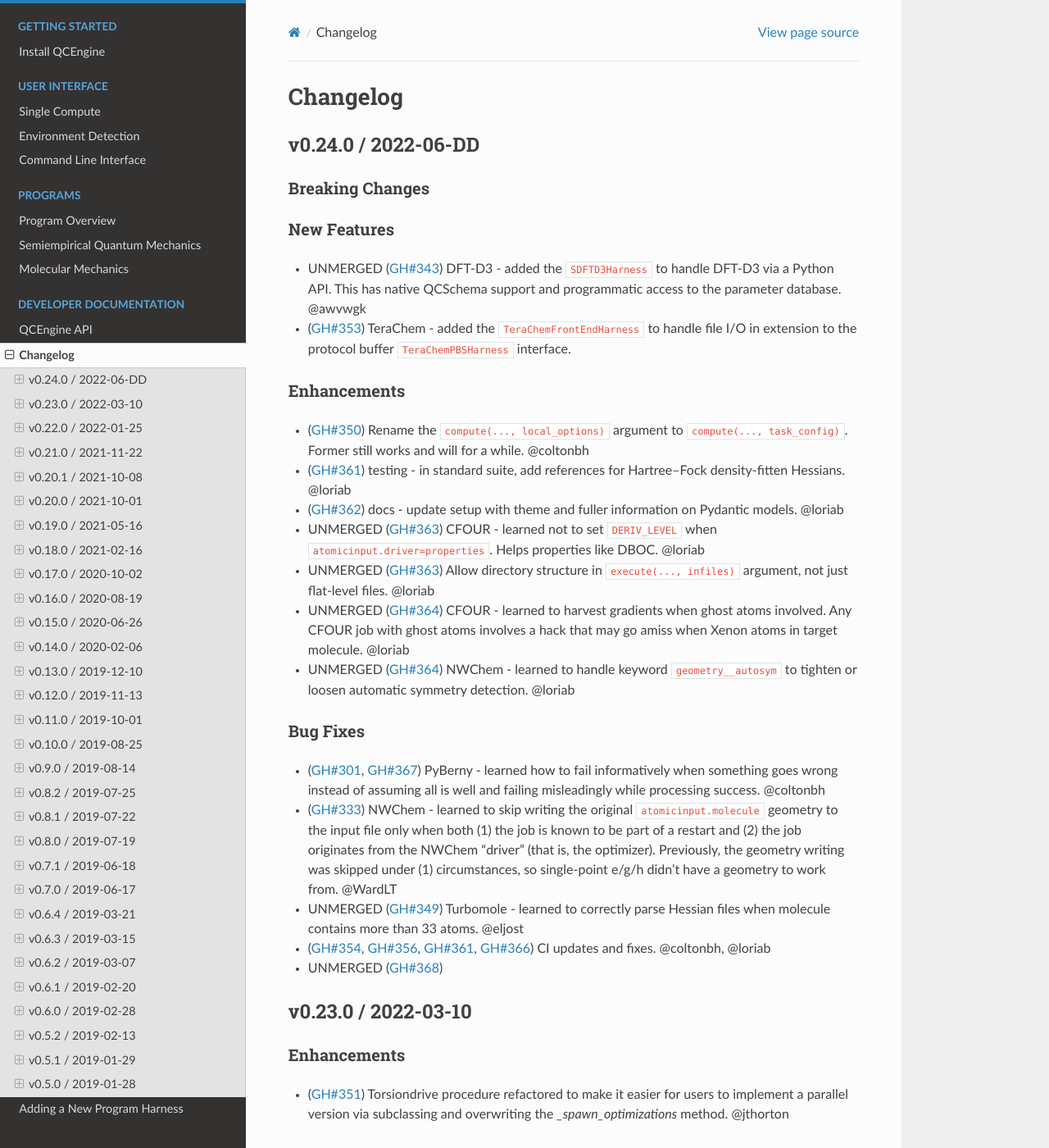
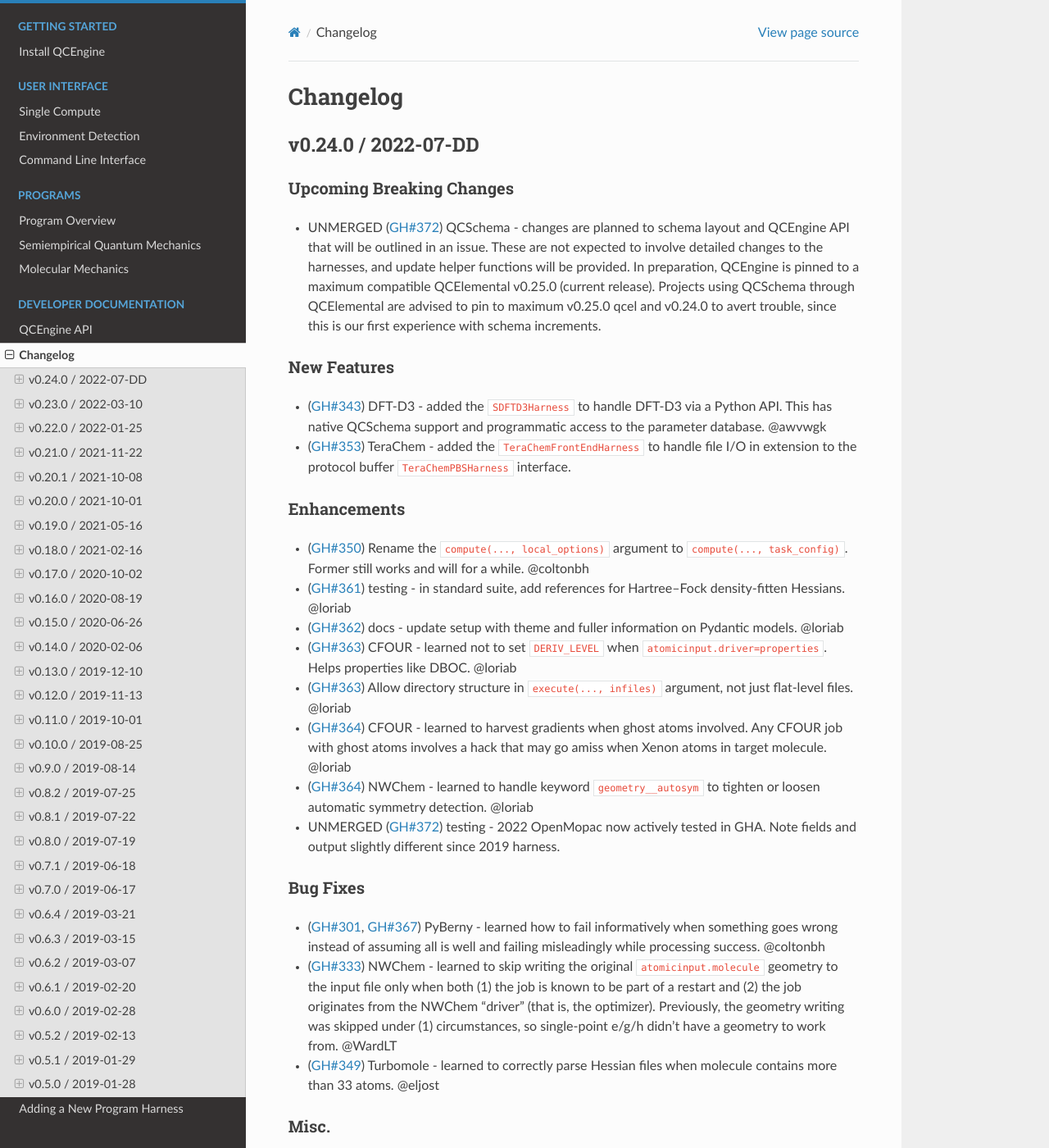
Before and after one commit to MolSSI/QCEngine, a Sphinx documentation site: the page built from docs/source/changelog.rst, in a window 1280 px wide and 1400 px high. Shown: the whole window at 82% size. Built offline with Sphinx 7.4.7 and the Read the Docs theme 2.0.0, drawn with Linux system fonts in a browser that asks for light colours; the version number could not be read and is left out; some of the changed text lies outside the part shown.

Commit message:
Update changelog.rst

```diff
--- a/docs/source/changelog.rst
+++ b/docs/source/changelog.rst
@@ -17,15 +17,16 @@
 .. +++++++++
 
 
-v0.24.0 / 2022-06-DD
+v0.24.0 / 2022-07-DD
 --------------------
 
-Breaking Changes
-++++++++++++++++
+Upcoming Breaking Changes
++++++++++++++++++++++++++
+- UNMERGED (:pr:`372`) QCSchema - changes are planned to schema layout and QCEngine API that will be outlined in an issue. These are not expected to involve detailed changes to the harnesses, and update helper functions will be provided. In preparation, QCEngine is pinned to a maximum compatible QCElemental v0.25.0 (current release). Projects using QCSchema through QCElemental are advised to pin to maximum v0.25.0 qcel and v0.24.0 to avert trouble, since this is our first experience with schema increments.
 
 New Features
 ++++++++++++
-- UNMERGED (:pr:`343`) DFT-D3 - added the ``SDFTD3Harness`` to handle DFT-D3 via a Python API. This has native QCSchema support and programmatic access to the parameter database. @awvwgk
+- (:pr:`343`) DFT-D3 - added the ``SDFTD3Harness`` to handle DFT-D3 via a Python API. This has native QCSchema support and programmatic access to the parameter database. @awvwgk
 - (:pr:`353`) TeraChem - added the ``TeraChemFrontEndHarness`` to handle file I/O in extension to the protocol buffer ``TeraChemPBSHarness`` interface.
 
 Enhancements
@@ -33,19 +34,22 @@
 - (:pr:`350`) Rename the ``compute(..., local_options)`` argument to ``compute(..., task_config)``. Former still works and will for a while. @coltonbh
 - (:pr:`361`) testing - in standard suite, add references for Hartree--Fock density-fitten Hessians. @loriab
 - (:pr:`362`) docs - update setup with theme and fuller information on Pydantic models. @loriab
-- UNMERGED (:pr:`363`) CFOUR - learned not to set ``DERIV_LEVEL`` when ``atomicinput.driver=properties``. Helps properties like DBOC. @loriab
-- UNMERGED (:pr:`363`) Allow directory structure in ``execute(..., infiles)`` argument, not just flat-level files. @loriab
-- UNMERGED (:pr:`364`) CFOUR - learned to harvest gradients when ghost atoms involved. Any CFOUR job with ghost atoms involves a hack that may go amiss when Xenon atoms in target molecule. @loriab
-- UNMERGED (:pr:`364`) NWChem - learned to handle keyword ``geometry__autosym`` to tighten or loosen automatic symmetry detection. @loriab
+- (:pr:`363`) CFOUR - learned not to set ``DERIV_LEVEL`` when ``atomicinput.driver=properties``. Helps properties like DBOC. @loriab
+- (:pr:`363`) Allow directory structure in ``execute(..., infiles)`` argument, not just flat-level files. @loriab
+- (:pr:`364`) CFOUR - learned to harvest gradients when ghost atoms involved. Any CFOUR job with ghost atoms involves a hack that may go amiss when Xenon atoms in target molecule. @loriab
+- (:pr:`364`) NWChem - learned to handle keyword ``geometry__autosym`` to tighten or loosen automatic symmetry detection. @loriab
+- UNMERGED (:pr:`372`) testing - 2022 OpenMopac now actively tested in GHA. Note fields and output slightly different since 2019 harness.
 
 Bug Fixes
 +++++++++
 - (:pr:`301`, :pr:`367`) PyBerny - learned how to fail informatively when something goes wrong instead of assuming all is well and failing misleadingly while processing success. @coltonbh
 - (:pr:`333`) NWChem - learned to skip writing the original ``atomicinput.molecule`` geometry to the input file only when both (1) the job is known to be part of a restart and (2) the job originates from the NWChem "driver" (that is, the optimizer). Previously, the geometry writing was skipped under (1) circumstances, so single-point e/g/h didn't have a geometry to work from. @WardLT
-- UNMERGED (:pr:`349`) Turbomole - learned to correctly parse Hessian files when molecule contains more than 33 atoms. @eljost
+- (:pr:`349`) Turbomole - learned to correctly parse Hessian files when molecule contains more than 33 atoms. @eljost
 
-- (:pr:`354`, :pr:`356`, :pr:`361`, :pr:`366`) CI updates and fixes. @coltonbh, @loriab
-- UNMERGED (:pr:`368`)
+Misc.
++++++
+- (:pr:`354`, :pr:`356`, :pr:`361`, :pr:`366`, :pr:`368`) CI updates and fixes and changelog. @coltonbh, @loriab
+
 
 v0.23.0 / 2022-03-10
 --------------------
```
